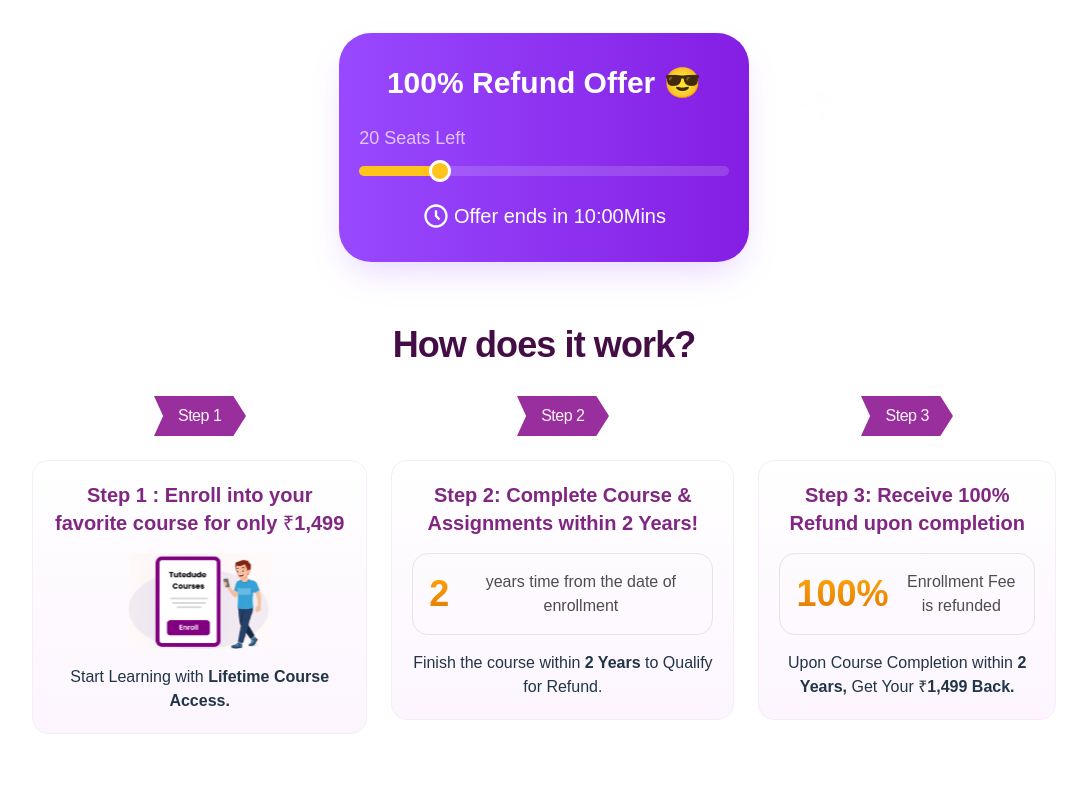
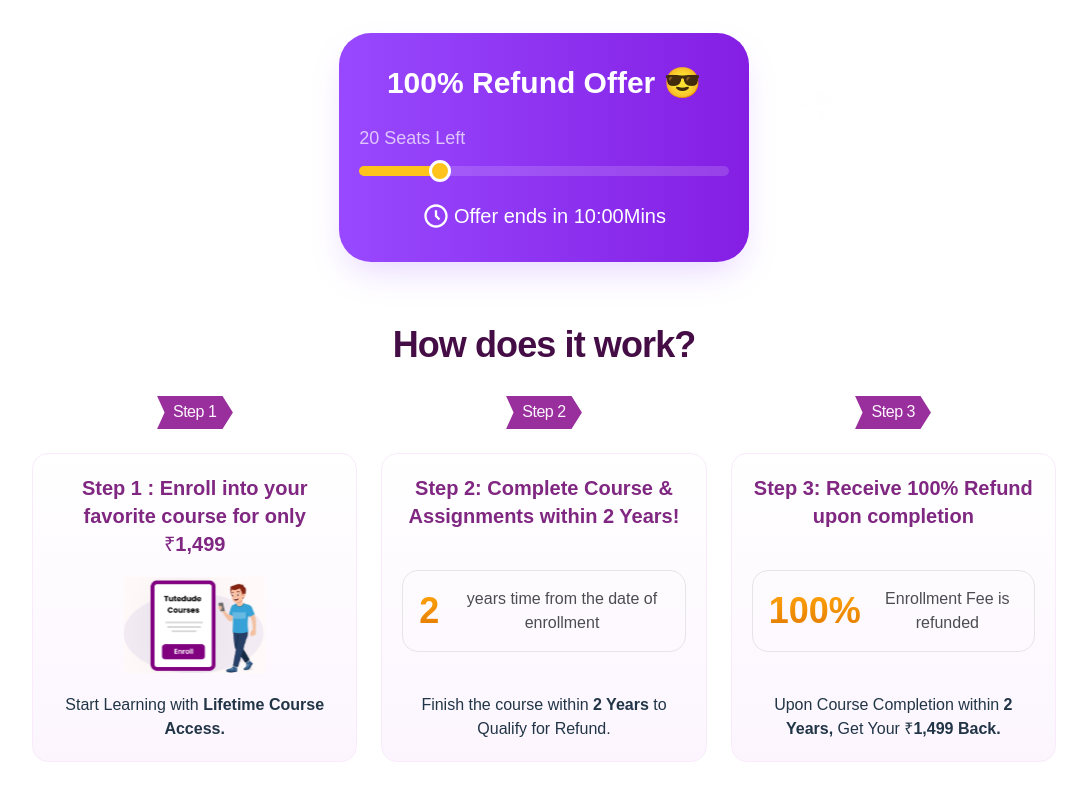
Before and after one commit to AnushkaKohli/Datascience-frontend, a React (Vite) app: page / in a window 1280 px wide. Shown: the part 2277-3077 px from the top of the page, without its empty margins (96-1183 px from the left). Built offline with nearby package versions, Linux system fonts and the light colour scheme.

Commit message:
steps lg done

```diff
--- a/src/components/Refund.tsx
+++ b/src/components/Refund.tsx
@@ -10,16 +10,16 @@ const Refund = () => {
     }
     const progress = (sliderValue / maxSliderValue) * 100;
     return (
-        <div className="px-6 md:px-32 md:py-16 flex flex-col gap-y-14 font-poppins items-center">
+        <div className="px-6 md:px-32 py-16 flex flex-col gap-y-14 font-poppins items-center">
             {/* Heading */}
-            <h1 className="font-bold text-5xl text-[#686972] w-3/5 pb-14">
+            <h1 className="font-bold text-5xl text-[#686972] lg:w-3/5 pb-14">
                 Don't miss out on this
                 <span className="bg-gradient-to-r from-[#B73BBE] to-[#992E9D] bg-clip-text text-transparent"> limited-time opportunity </span>
                 to learn for
                 <span className="bg-gradient-to-r from-[#B73BBE] to-[#992E9D] bg-clip-text text-transparent"> Free!</span>
             </h1>
             {/* Seats Left Box */}
-            <div className="w-2/5 flex flex-col gap-y-3 items-center rounded-4xl bg-gradient-to-r from-[#9849FF] to-[#841EE3] shadow-4xl px-5 py-8">
+            <div className="lg:w-2/5 flex flex-col gap-y-3 items-center rounded-4xl bg-gradient-to-r from-[#9849FF] to-[#841EE3] shadow-4xl px-5 py-8">
                 <div className='-mb-20'>
                     <h1 className="font-bold text-3xl text-white">
                         100% Refund Offer 😎
@@ -77,31 +77,32 @@ const Refund = () => {
                     </div>
                 </div> */}
                 {/* Steps Card */}
-                <div className=' flex flex-col lg:flex-row justify-between items-start gap-y-8 lg:gap-x-6'>
+                <div className='pb-28 flex flex-col lg:flex-row justify-between items-stretch gap-y-8 lg:gap-x-6'>
                     {/* Step 1 */}
-                    <div className='flex flex-col justify-center items-center gap-y-6'>
+                    <div className='flex-1 flex flex-col justify-center items-center gap-y-6'>
                         <div className='hidden lg:flex w-[92px] h-10 flex-row items-center justify-center relative gap-[10px] mq450:w-[calc(100%_-_40px)]'>
                             <img
-                                className="h-full w-full absolute !m-[0] top-[0px] right-[0px] bottom-[0px] left-[0px] max-w-full overflow-hidden max-h-full"
+                                className="z-[1] h-full w-full absolute max-w-full max-h-full"
                                 loading="lazy"
                                 alt="steps-arrow"
                                 src="steps.svg"
                             />
-                            <div className="w-[84px] relative tracking-[-0.03em] font-medium text-[#FCF5FE] px-5 z-[1]">
+                            <div className="z-[2] w-[84px] relative tracking-[-0.03em] font-medium text-[#FCF5FE] px-5">
                                 Step 1
                             </div>
+                            {/* <div className='z-[0] border border-black w-full absolute top-4 left-4'></div> */}
                         </div>
-                        <div className='flex flex-col justify-between rounded-2xl border border-[#F9EBFC] p-5 gap-y-4 bg-gradient-to-b from-[#FFFFFF] to-[#FCF5FE]'>
+                        <div className='flex flex-col h-full w-full justify-between rounded-2xl border border-[#F9EBFC] p-5 gap-y-4 bg-gradient-to-b from-[#FFFFFF] to-[#FCF5FE]'>
                             <p className='text-xl font-semibold text-[#7F2781]'>Step 1 : Enroll into your favorite course for only ₹1,499</p>
                             <img src="step1.svg" alt='step 1' className='h-24' />
                             <p>Start Learning with <span className='font-semibold'>Lifetime Course Access.</span></p>
                         </div>
                     </div>
                     {/* Step 2 */}
-                    <div className='flex flex-col justify-center items-center gap-y-6'>
+                    <div className='flex-1 flex flex-col justify-center items-center gap-y-6'>
                         <div className='hidden lg:flex w-[92px] h-10 flex-row items-center justify-center relative gap-[10px] mq450:w-[calc(100%_-_40px)]'>
                             <img
-                                className="h-full w-full absolute !m-[0] top-[0px] right-[0px] bottom-[0px] left-[0px] max-w-full overflow-hidden max-h-full"
+                                className="h-full w-full absolute max-w-full max-h-full"
                                 loading="lazy"
                                 alt="steps-arrow"
                                 src="steps.svg"
@@ -110,7 +111,7 @@ const Refund = () => {
                                 Step 2
                             </div>
                         </div>
-                        <div className='flex flex-col justify-between rounded-2xl border border-[#F9EBFC] p-5 gap-y-4 bg-gradient-to-b from-[#FFFFFF] to-[#FCF5FE]'>
+                        <div className='flex flex-col h-full w-full justify-between rounded-2xl border border-[#F9EBFC] p-5 gap-y-4 bg-gradient-to-b from-[#FFFFFF] to-[#FCF5FE]'>
                             <p className='text-xl font-semibold text-[#7F2781]'>Step 2: Complete Course & Assignments within 2 Years!</p>
                             <div className='flex justify-start items-center gap-x-4 p-4 rounded-2xl border border-[#E5E5E8]'>
                                 <p className='bg-gradient-to-b from-[#FFA50B] to-[#E27900] bg-clip-text text-transparent font-bold text-4xl'>2</p>
@@ -120,10 +121,10 @@ const Refund = () => {
                         </div>
                     </div>
                     {/* Step 3 */}
-                    <div className='flex flex-col justify-center items-center gap-y-6'>
+                    <div className='flex-1 flex flex-col justify-center items-center gap-y-6'>
                         <div className='hidden lg:flex w-[92px] h-10 flex-row items-center justify-center relative gap-[10px] mq450:w-[calc(100%_-_40px)]'>
                             <img
-                                className="h-full w-full absolute !m-[0] top-[0px] right-[0px] bottom-[0px] left-[0px] max-w-full overflow-hidden max-h-full"
+                                className="h-full w-full absolute max-w-full max-h-full"
                                 loading="lazy"
                                 alt="steps-arrow"
                                 src="steps.svg"
@@ -132,7 +133,7 @@ const Refund = () => {
                                 Step 3
                             </div>
                         </div>
-                        <div className='flex flex-col justify-between rounded-2xl border border-[#F9EBFC] p-5 gap-y-4 bg-gradient-to-b from-[#FFFFFF] to-[#FCF5FE]'>
+                        <div className='flex flex-col h-full w-full justify-between rounded-2xl border border-[#F9EBFC] p-5 gap-y-4 bg-gradient-to-b from-[#FFFFFF] to-[#FCF5FE]'>
                             <p className='text-xl font-semibold text-[#7F2781]'>Step 3: Receive 100% Refund upon completion</p>
                             <div className='flex justify-start items-center gap-x-4 p-4 rounded-2xl border border-[#E5E5E8]'>
                                 <p className='bg-gradient-to-b from-[#FFA50B] to-[#E27900] bg-clip-text text-transparent font-bold text-4xl'>100%</p>
@@ -142,7 +143,6 @@ const Refund = () => {
                         </div>
                     </div>
                 </div>
-
 
 
                 {/* <section className="self-stretch flex flex-row items-start justify-start gap-[22px] text-center text-xl text-white font-poppins">
```
